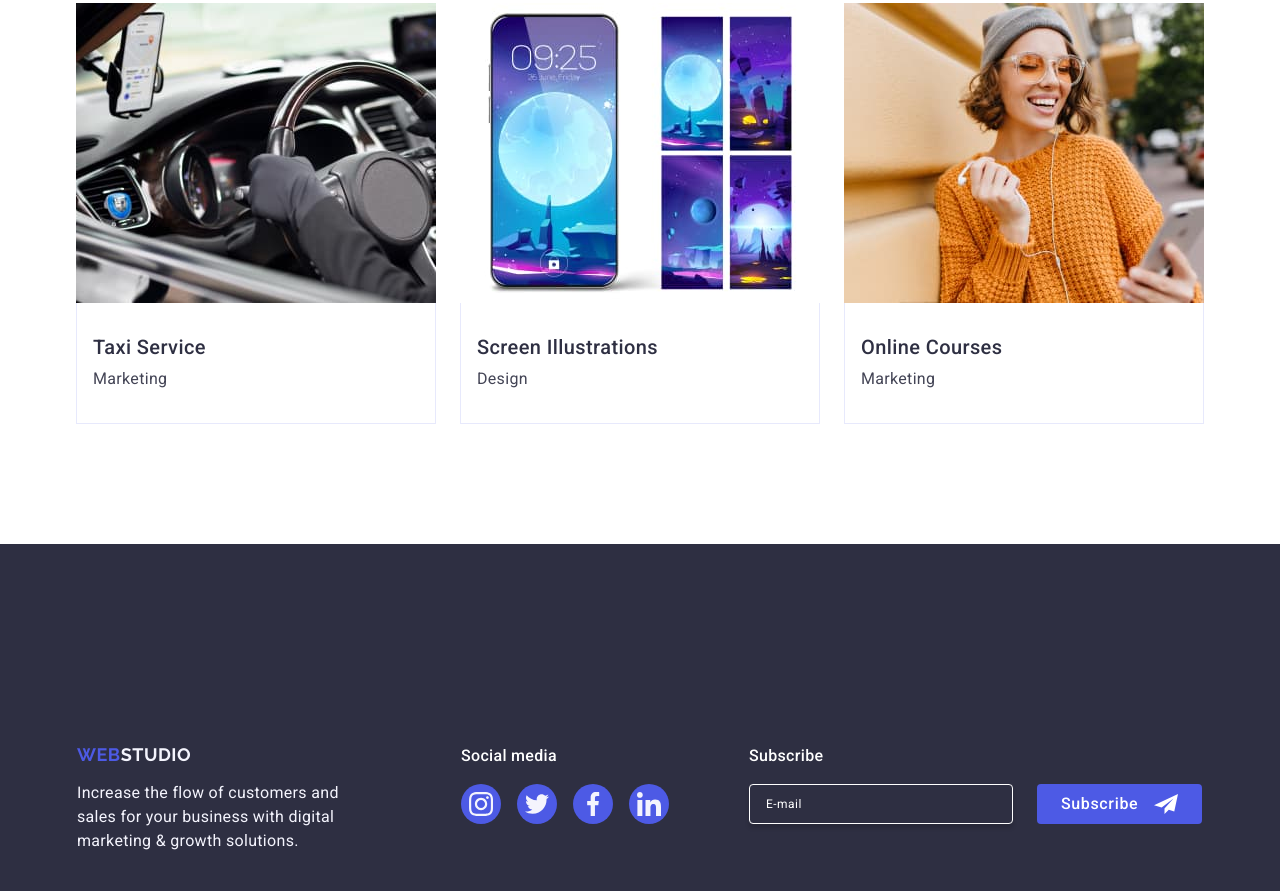
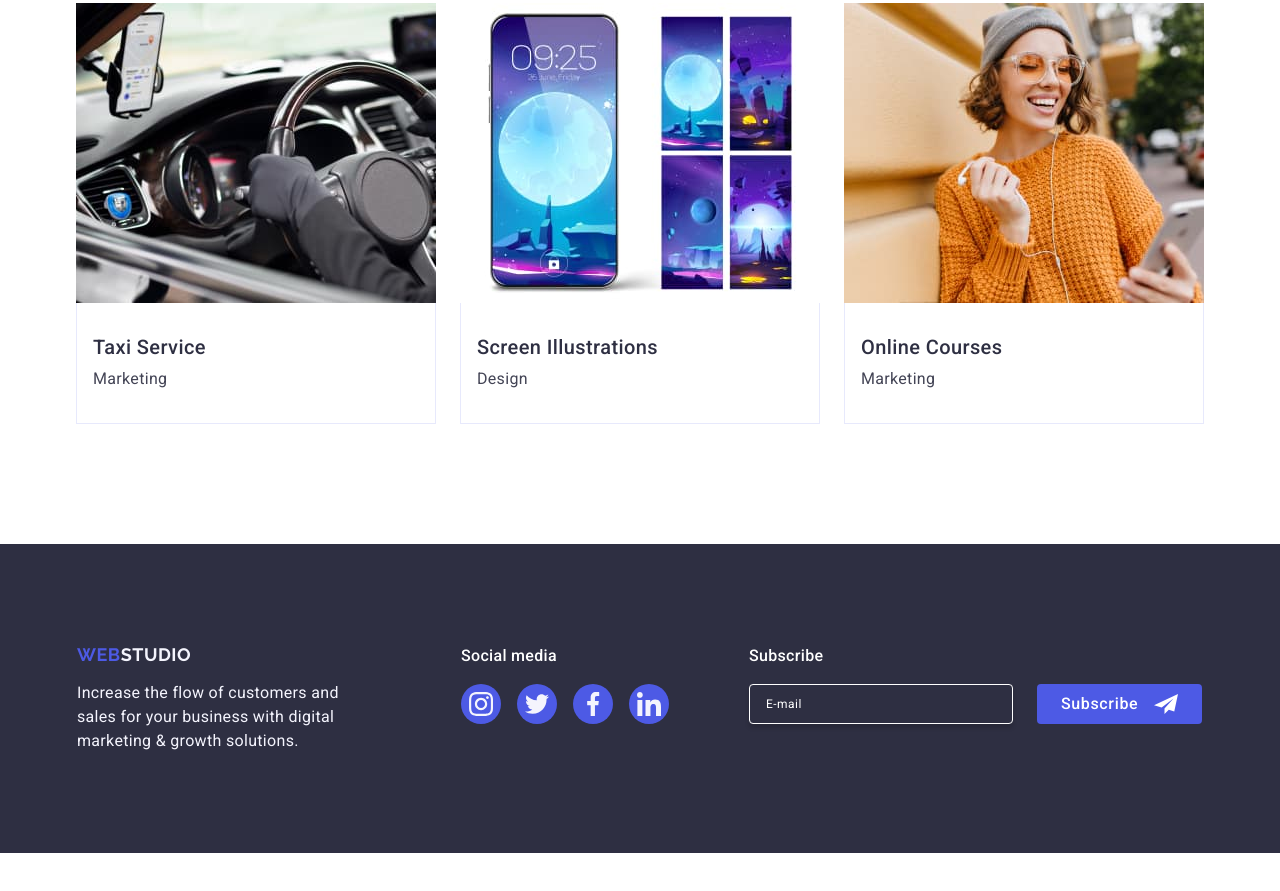
Before and after one commit to akorchevnyi/goit-markup-hw-06, a plain HTML site: page index.html in a window 1280 px wide. Shown: the part 2615-3506 px from the top of the page. After the commit the page ends 3468 px from the top, so only its background shows below. Drawn offline with nearby package versions, Linux system fonts and the light colour scheme.

Commit message:
footer padding bugfix

```diff
--- a/css/styles.css
+++ b/css/styles.css
@@ -674,14 +674,7 @@ header {
 
 /*region footer*/
 .footer {
-    padding: 96px 0;
     background-color: var(--dark-cl);
-}
-
-@media (min-width: 1158px) {
-    .footer {
-        padding: 100px 0;
-    }
 }
 
 
@@ -690,6 +683,7 @@ header {
     flex-direction: column;
     gap: 72px;
     align-items: center;
+    padding: 96px 16px;
 }
 
 @media (min-width: 768px) {
```
